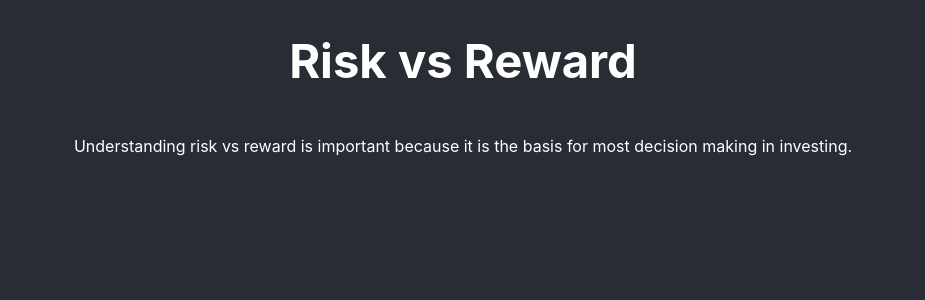
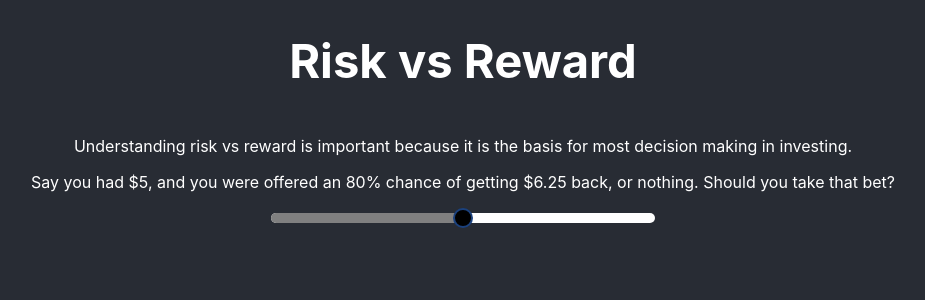
Before and after one commit to stevenr74/risk-reward, a React (Create React App) app: page / in a window 1280 px wide. Shown: the top 300 px of the page, without its empty margins (177-1102 px from the left). Built offline with nearby package versions, Linux system fonts and the light colour scheme.

Commit message:
first example
$5 -> 6.25 or nothing risk vs reward and probability

```diff
--- a/package.json
+++ b/package.json
@@ -6,6 +6,7 @@
     "@testing-library/jest-dom": "^5.11.4",
     "@testing-library/react": "^11.1.0",
     "@testing-library/user-event": "^12.1.10",
+    "rc-slider": "^9.7.4",
     "react": "^17.0.2",
     "react-dom": "^17.0.2",
     "react-scripts": "4.0.3",
--- a/src/App.css
+++ b/src/App.css
@@ -30,6 +30,12 @@ body {
   color: #61dafb;
 }
 
+.slider {
+  max-width: 30vw;
+  margin-left: auto;
+  margin-right: auto;
+}
+
 @keyframes App-logo-spin {
   from {
     transform: rotate(0deg);
--- a/src/App.js
+++ b/src/App.js
@@ -1,5 +1,13 @@
 import './App.css';
+import Example1 from './components/Example1';
 import Intro from './components/Intro'
+/*
+Example #1: Would you risk $5 for a 80% chance of a $6.25 return? numbers are placeholders
+  Outcomes: risk averse (wouldn't) vs risk tolerant (would) -> explain why in a vaccum such a bet would be worthwhile
+
+Example #2: Short term risk (trading) vs long term risk (investing)
+  Outcomes:
+*/
 function App() {
   return (
     <div className="App">
@@ -7,6 +15,7 @@ function App() {
         <h1>Risk vs Reward</h1>
       </header>
       <Intro />
+      <Example1 />
     </div>
   );
 }
--- /dev/null
+++ b/src/components/Example1.js
@@ -0,0 +1,32 @@
+import React from 'react'
+import { useState } from 'react'
+import Slider, {createSliderWithTooltip} from 'rc-slider'
+import 'rc-slider/assets/index.css'
+
+const Example1 = (props) => {
+    const [value, setValue] = useState(50);
+    const SliderWithToolTip = createSliderWithTooltip(Slider);
+
+    return (
+        <div className="ex1">
+            <p>Say you had $5, and you were offered an 80% chance of getting $6.25 back, or nothing. Should you take that bet?
+            </p>
+            <SliderWithToolTip className="slider"
+                min={0}
+                max={100}
+                step={1}
+                defaultValue={50}
+                railStyle={{ backgroundColor: 'white', height: 10 }}
+                trackStyle={{ backgroundColor: 'grey', height: 10 }}
+                handleStyle={{
+                    borderColor: '#1b417d',
+                    height: 20,
+                    width: 20,
+                    backgroundColor: 'black',
+                  }}
+            />
+        </div>
+    )
+}
+
+export default Example1;
```
Also changed, not shown: 1 other file (tests, documents, lock files or other folders).
